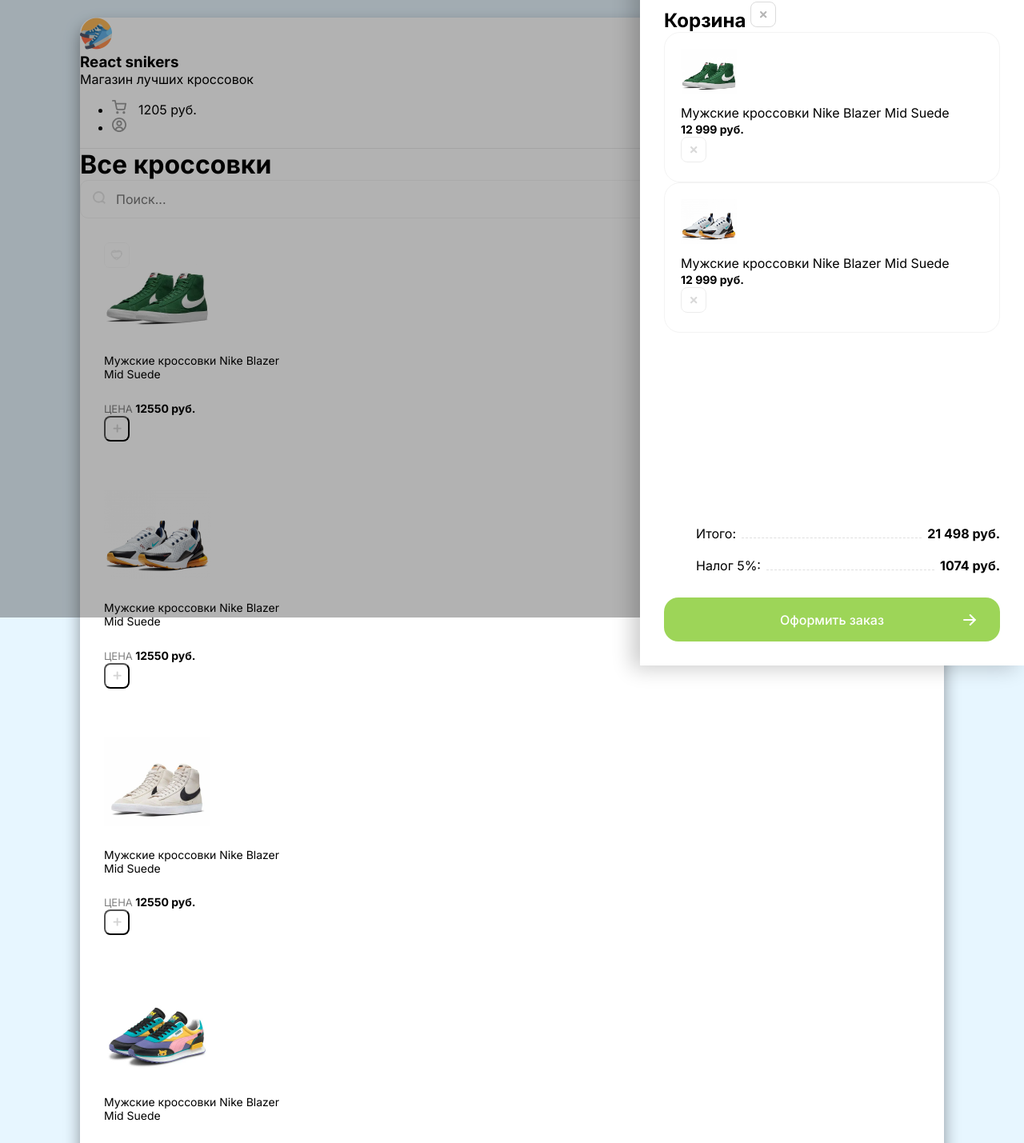
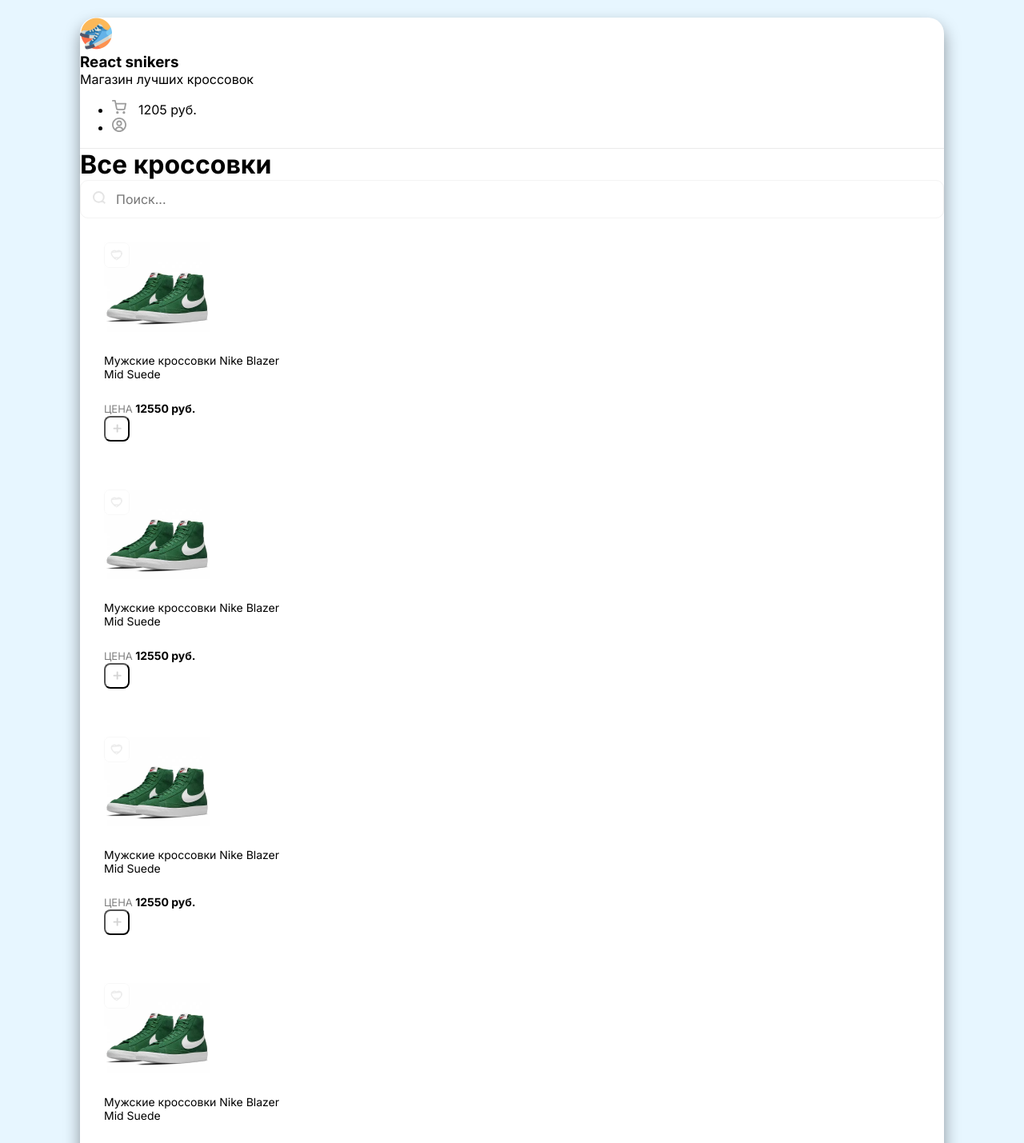
Before and after one commit to hellion86/LegoStore, a React (Create React App) app: page / in a window 1280 px wide. Shown: the part 28-1457 px from the top of the page at 80% size. Built offline with nearby package versions, Linux system fonts and the light colour scheme.

Commit message:
create main components

```diff
--- a/src/App.js
+++ b/src/App.js
@@ -1,93 +1,14 @@
+import Card from "./components/Card";
+import Header from "./components/Header";
+import Drawer from "./components/Drawer";
+
 function App() {
   return (
     <div className="wrapper clear">
-      <div className="overlay">
-        <div className="drawer">
-          <h2 className="d-flex justify-between mb-30">
-            Корзина{' '}
-            <img
-              className="cu-p"
-              src="/img/btn-remove.svg"
-              alt="Remove"
-            ></img>
-          </h2>
-          <div className="items">
-            <div className="cartItem d-flex align-center mb-20">
-              <div
-                style={{ backgroundImage: 'url(/img/sneakers/1.jpg)' }}
-                className="cartItemImg"
-              ></div>
-              <div className="mr-20 flex">
-                <p className="mb-5">Мужские кроссовки Nike Blazer Mid Suede</p>
-                <b>12 999 руб.</b>
-              </div>
-              <img
-                className="removeBtn"
-                src="/img/btn-remove.svg"
-                alt="Remove"
-              ></img>
-            </div>
 
-            <div className="cartItem d-flex align-center">
-              <div
-                style={{ backgroundImage: 'url(/img/sneakers/2.jpg)' }}
-                className="cartItemImg"
-              ></div>
-              <div className="mr-20 flex">
-                <p className="mb-5">Мужские кроссовки Nike Blazer Mid Suede</p>
-                <b>12 999 руб.</b>
-              </div>
-              <img
-                className="removeBtn"
-                src="/img/btn-remove.svg"
-                alt="Remove"
-              ></img>
-            </div>
-          </div>
-          <div className="cartTotalBlock">
-            <ul>
-              <li>
-                <span>Итого:</span>
-                <div></div>
-                <b>21 498 руб.</b>
-              </li>
+      <Drawer />
+      <Header />
 
-              <li>
-                <span>Налог 5%:</span>
-                <div></div>
-                <b>1074 руб.</b>
-              </li>
-            </ul>
-            <button className="greenButton">
-              Оформить заказ <img src="/img/arrow.svg" alt="arrow"></img>
-            </button>
-          </div>
-        </div>
-      </div>
-
-      <header className="d-flex justify-between align-center p-40">
-        <div className="d-flex align-center">
-          <img width={40} heigth={40} src="/img/logo.png" alt="логотип" />
-          <div>
-            <h3 className="text-uppercase">React snikers</h3>
-            <p className="opacity-5">Магазин лучших кроссовок</p>
-          </div>
-        </div>
-        <ul className="d-flex">
-          <li className="mr-30">
-            <img width={18} heigth={18} src="/img/cart.svg" alt="корзина" />
-            <span>1205 руб.</span>
-          </li>
-          <li>
-            <img
-              width={18}
-              heigth={18}
-              src="/img/user.svg"
-              alt="пользователь"
-            />
-          </li>
-        </ul>
-      </header>
       <div className="content p-40">
         <div className="d-flex align-center justify-between mb-40">
           <h1>Все кроссовки</h1>
@@ -97,81 +18,13 @@
           </div>
         </div>
         <div className="d-flex">
-          <div className="card">
-            <div className="favorite">
-              <img src="img/unliked.svg" alt="unliked" />
-            </div>
-            <img
-              width={133}
-              height={112}
-              src="/img/sneakers/1.jpg"
-              alt="snikers_1"
-            />
-            <h5>Мужские кроссовки Nike Blazer Mid Suede</h5>
-            <div className="d-flex justify-between align-center">
-              <div className="d-flex flex-column">
-                <span>Цена</span>
-                <b> 12550 руб.</b>
-              </div>
-              <button className="button">
-                <img src="/img/plus.svg" width={11} height={11} alt="add" />
-              </button>
-            </div>
-          </div>
-          <div className="card">
-            <img
-              width={133}
-              height={112}
-              src="/img/sneakers/2.jpg"
-              alt="snikers_1"
-            />
-            <h5>Мужские кроссовки Nike Blazer Mid Suede</h5>
-            <div className="d-flex justify-between align-center">
-              <div className="d-flex flex-column">
-                <span>Цена</span>
-                <b> 12550 руб.</b>
-              </div>
-              <button className="button">
-                <img src="/img/plus.svg" width={11} height={11} alt="add" />
-              </button>
-            </div>
-          </div>
-          <div className="card">
-            <img
-              width={133}
-              height={112}
-              src="/img/sneakers/3.jpg"
-              alt="snikers_1"
-            />
-            <h5>Мужские кроссовки Nike Blazer Mid Suede</h5>
-            <div className="d-flex justify-between align-center">
-              <div className="d-flex flex-column">
-                <span>Цена</span>
-                <b> 12550 руб.</b>
-              </div>
-              <button className="button">
-                <img src="/img/plus.svg" width={11} height={11} alt="add" />
-              </button>
-            </div>
-          </div>
-          <div className="card">
-            <img
-              width={133}
-              height={112}
-              src="/img/sneakers/4.jpg"
-              alt="snikers_1"
-            />
-            <h5>Мужские кроссовки Nike Blazer Mid Suede</h5>
-            <div className="d-flex justify-between align-center">
-              <div className="d-flex flex-column">
-                <span>Цена</span>
-                <b> 12550 руб.</b>
-              </div>
-              <button className="button">
-                <img src="/img/plus.svg" width={11} height={11} alt="add" />
-              </button>
-            </div>
-          </div>
+
+          <Card />
+          <Card />
+          <Card />
+          <Card />
+
+
         </div>
       </div>
     </div>
--- /dev/null
+++ b/src/components/Card.js
@@ -0,0 +1,22 @@
+function Card() {
+  return (
+    <div className="card">
+      <div className="favorite">
+        <img src="img/unliked.svg" alt="unliked" />
+      </div>
+      <img width={133} height={112} src="/img/sneakers/1.jpg" alt="snikers_1" />
+      <h5>Мужские кроссовки Nike Blazer Mid Suede</h5>
+      <div className="d-flex justify-between align-center">
+        <div className="d-flex flex-column">
+          <span>Цена</span>
+          <b> 12550 руб.</b>
+        </div>
+        <button className="button">
+          <img src="/img/plus.svg" width={11} height={11} alt="add" />
+        </button>
+      </div>
+    </div>
+  );
+}
+
+export default Card;
--- /dev/null
+++ b/src/components/Drawer.js
@@ -0,0 +1,66 @@
+function Drawer() {
+  return(
+    <div style={{ display: 'none' }} className="overlay">
+    <div className="drawer">
+    <h2 className="d-flex justify-between mb-30">
+      Корзина{' '}
+      <img className="cu-p" src="/img/btn-remove.svg" alt="Remove"></img>
+    </h2>
+    <div className="items">
+      <div className="cartItem d-flex align-center mb-20">
+        <div
+          style={{ backgroundImage: 'url(/img/sneakers/1.jpg)' }}
+          className="cartItemImg"
+        ></div>
+        <div className="mr-20 flex">
+          <p className="mb-5">Мужские кроссовки Nike Blazer Mid Suede</p>
+          <b>12 999 руб.</b>
+        </div>
+        <img
+          className="removeBtn"
+          src="/img/btn-remove.svg"
+          alt="Remove"
+        ></img>
+      </div>
+
+      <div className="cartItem d-flex align-center">
+        <div
+          style={{ backgroundImage: 'url(/img/sneakers/2.jpg)' }}
+          className="cartItemImg"
+        ></div>
+        <div className="mr-20 flex">
+          <p className="mb-5">Мужские кроссовки Nike Blazer Mid Suede</p>
+          <b>12 999 руб.</b>
+        </div>
+        <img
+          className="removeBtn"
+          src="/img/btn-remove.svg"
+          alt="Remove"
+        ></img>
+      </div>
+    </div>
+    <div className="cartTotalBlock">
+      <ul>
+        <li>
+          <span>Итого:</span>
+          <div></div>
+          <b>21 498 руб.</b>
+        </li>
+
+        <li>
+          <span>Налог 5%:</span>
+          <div></div>
+          <b>1074 руб.</b>
+        </li>
+      </ul>
+      <button className="greenButton">
+        Оформить заказ <img src="/img/arrow.svg" alt="arrow"></img>
+      </button>
+    </div>
+  </div>
+  </div>
+
+  )
+}
+
+export default Drawer;
--- /dev/null
+++ b/src/components/Header.js
@@ -0,0 +1,28 @@
+function Header() {
+  return(
+    <header className="d-flex justify-between align-center p-40">
+    <div className="d-flex align-center">
+      <img width={40} heigth={40} src="/img/logo.png" alt="логотип" />
+      <div>
+        <h3 className="text-uppercase">React snikers</h3>
+        <p className="opacity-5">Магазин лучших кроссовок</p>
+      </div>
+    </div>
+    <ul className="d-flex">
+      <li className="mr-30">
+        <img width={18} heigth={18} src="/img/cart.svg" alt="корзина" />
+        <span>1205 руб.</span>
+      </li>
+      <li>
+        <img
+          width={18}
+          heigth={18}
+          src="/img/user.svg"
+          alt="пользователь"
+        />
+      </li>
+    </ul>
+  </header>
+  );
+}
+export default Header;
--- a/src/index.scss
+++ b/src/index.scss
@@ -114,6 +114,7 @@
 
   .items {
     overflow: auto;
+    flex: 1;
     margin-bottom: 40px;
   }
 
@@ -186,10 +187,6 @@
   }
 }
 
-.items {
-  flex: 1;
-}
-
 .cartTotalBlock {
   ul {
     margin-bottom: 30px !important;
```
